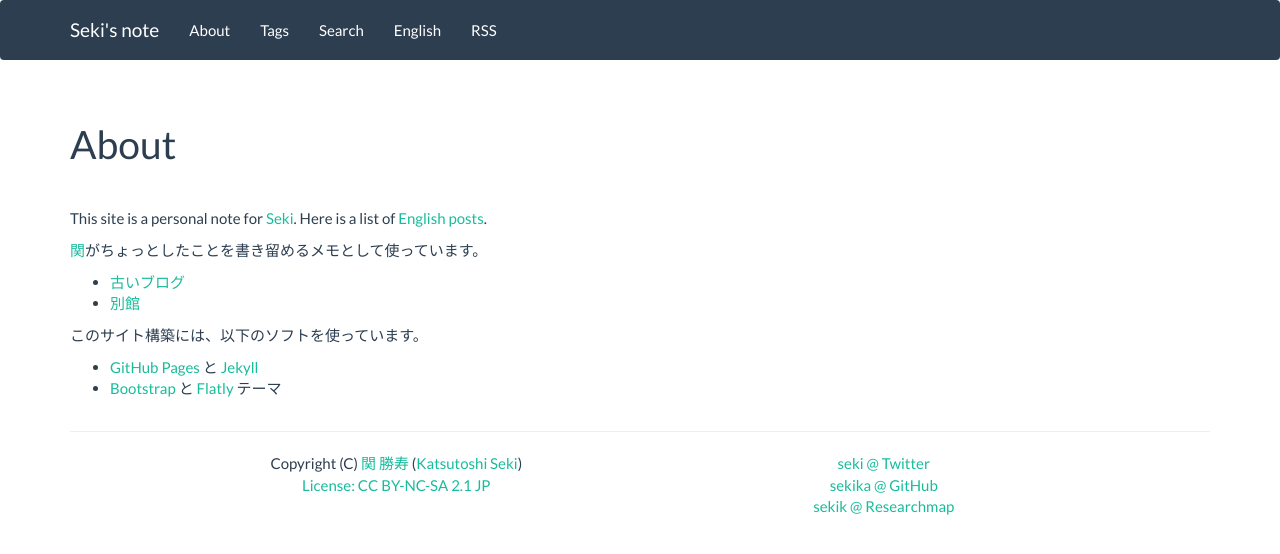
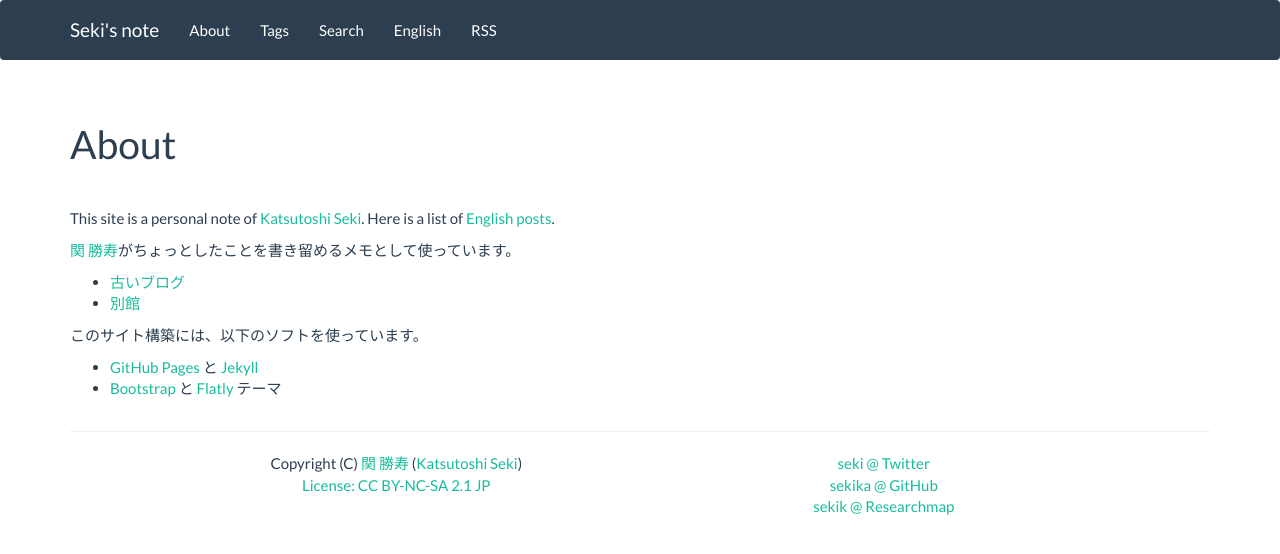
Before and after one commit to sekika/sekika.github.io, a Jekyll site: the page built from about.md, in a window 1280 px wide. Shown: the top 554 px of the page. Built offline with Jekyll 4.4.1, drawn with Linux system fonts in a browser that asks for light colours; nearby versions of some CDN libraries.

Commit message:
author parameter

```diff
--- a/_config.yml
+++ b/_config.yml
@@ -1,14 +1,10 @@
 # Site settings
 title: Seki's note
-# email: your-email@domain.com
-description: > # this means to ignore newlines until "baseurl:"
-  Seki's personal note. 関のメモ帳です。
-baseurl: "" # the subpath of your site, e.g. /blog/
-url: "http://sekika.github.io" # the base hostname & protocol for your site
-twitter_username: seki
-github_username:  sekika
-linkedin_username:    sekik
-facebook_username:    katsutoshi.seki
+description: Katsutoshi Seki's personal note.
+author: <a href="http://www.amazon.co.jp/-/e/B00ADGVC1W">関 勝寿</a>
+author-en: <a href="https://scholar.google.com/citations?user=Gs_ABawAAAAJ">Katsutoshi Seki</a>
+baseurl: ""
+url: "http://sekika.github.io"
 
 # Build settings
 markdown: kramdown
--- a/about.md
+++ b/about.md
@@ -4,9 +4,9 @@ title: About
 permalink: /about/
 ---
 
-This site is a personal note for <a href="https://scholar.google.com/citations?user=Gs_ABawAAAAJ">Seki</a>. Here is a list of <a href="http://sekika.github.io/tags/english/index.html">English posts</a>.
+This site is a personal note of {{ site.author-en }}. Here is a list of <a href="http://sekika.github.io/tags/english/index.html">English posts</a>.
 
-<a href="http://www.amazon.co.jp/-/e/B00ADGVC1W">関</a>がちょっとしたことを書き留めるメモとして使っています。
+{{ site.author }}がちょっとしたことを書き留めるメモとして使っています。
 
 <ul>
 <li><a href="http://seki.sblo.jp/">古いブログ</a></li>
```
